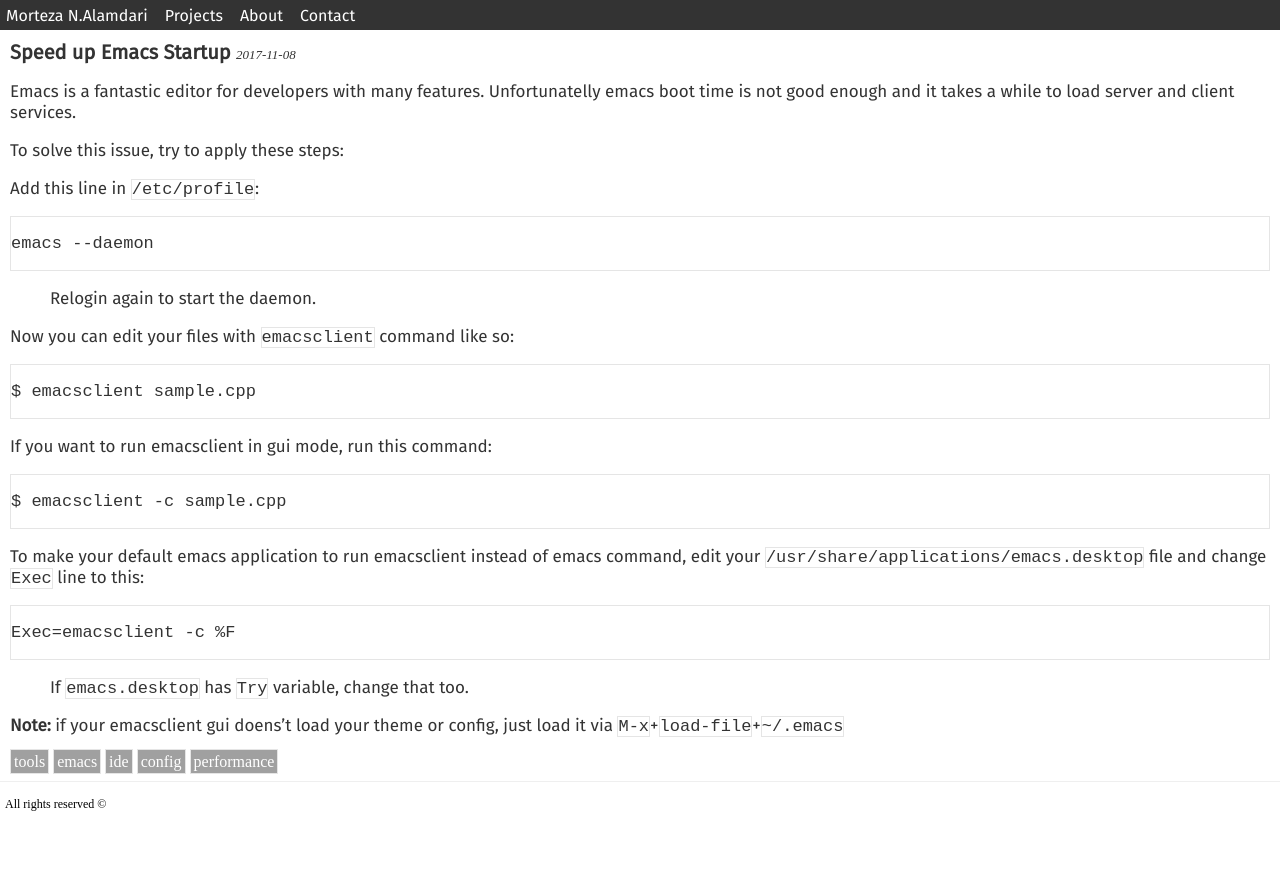
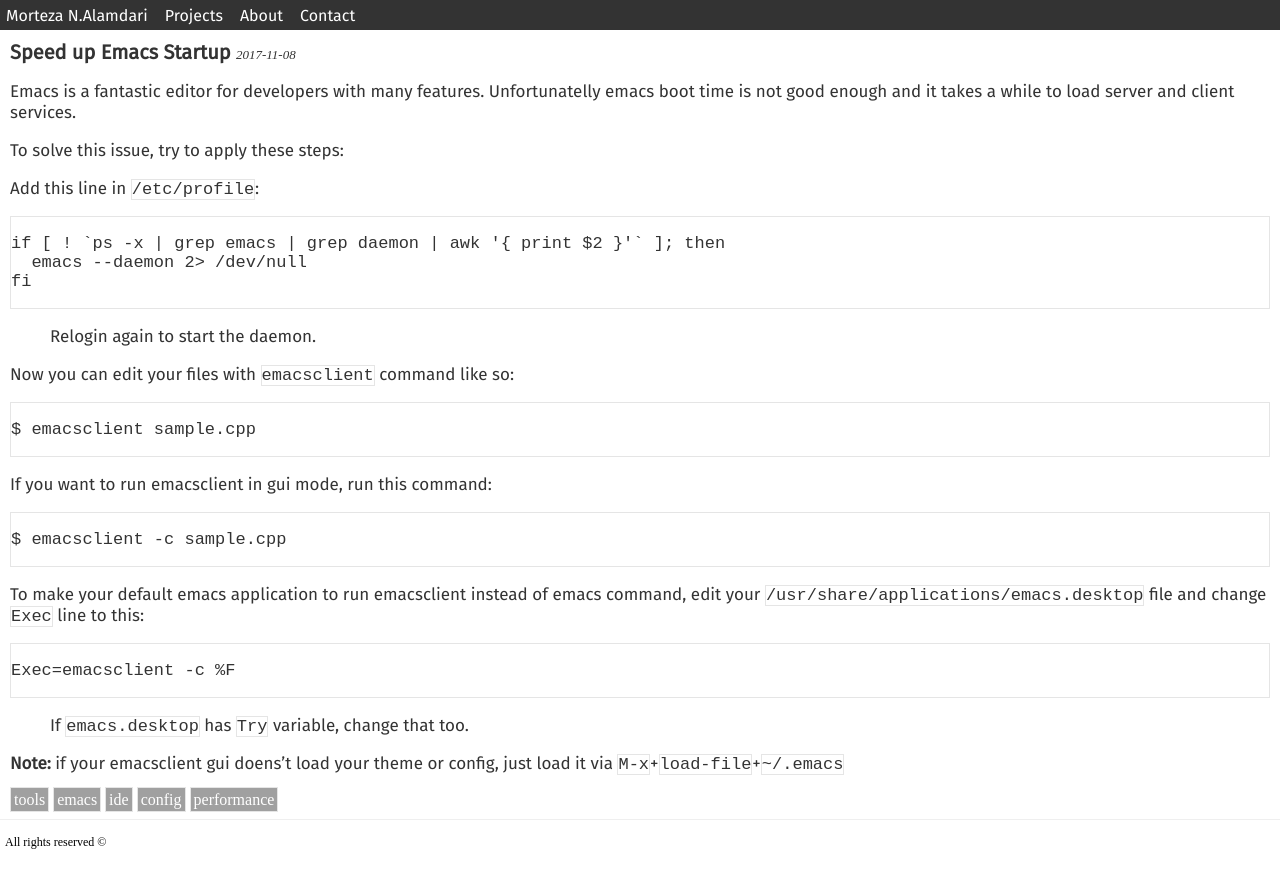
Before and after one commit to Mortezaipo/stage, a Jekyll site: the page built from _posts/2017-11-08-speed-up-emacs-startup.md, in a window 1280 px wide. Shown: the top 888 px of the page. Built offline with Jekyll 4.4.1, drawn with Linux system fonts in a browser that asks for light colours.

Commit message:
update emacs daemon command.

````diff
--- a/_posts/2017-11-08-speed-up-emacs-startup.md
+++ b/_posts/2017-11-08-speed-up-emacs-startup.md
@@ -14,7 +14,9 @@ To solve this issue, try to apply these steps:
 
 Add this line in `/etc/profile`:
 ```
-emacs --daemon
+if [ ! `ps -x | grep emacs | grep daemon | awk '{ print $2 }'` ]; then
+  emacs --daemon 2> /dev/null
+fi
 ```
 > Relogin again to start the daemon.
 
````
